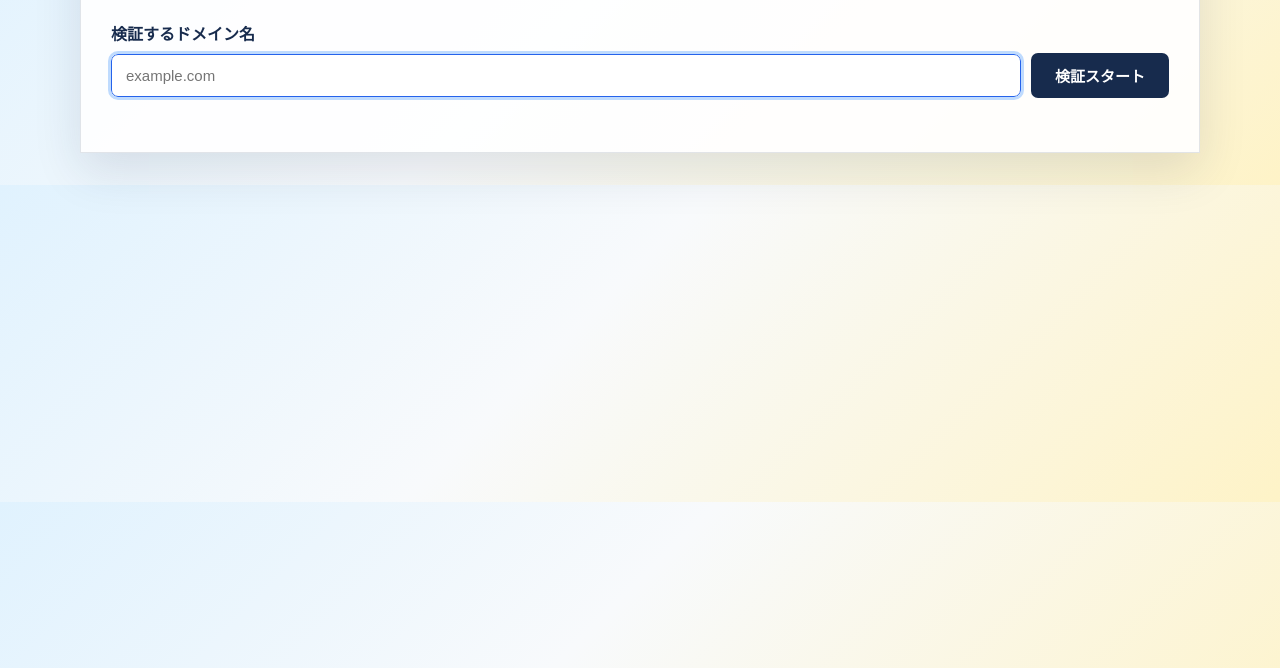
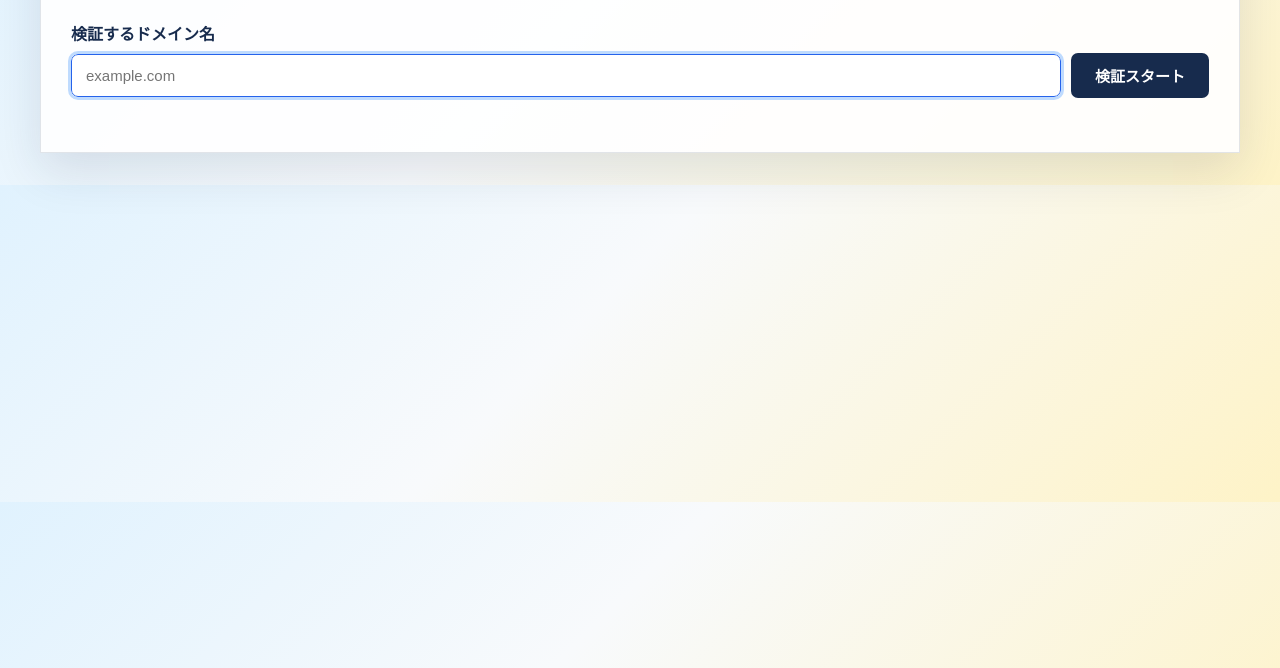
Before and after one commit to yoshigoto/dnssec-validator, a website: page index.html in a window 1280 px wide. Shown: the part 132-800 px from the top of the page. Drawn offline with Linux system fonts and the light colour scheme.

Commit message:
大箱の横幅を広げる。

```diff
--- a/index.html
+++ b/index.html
@@ -8,7 +8,7 @@
         :root { --ink: #172b4d; --muted: #667085; --line: #cbd5e1; --blue: #2563eb; --teal: #0f766e; --good: #15803d; --bad: #b42318; --paper: #f8fafc; }
         * { box-sizing: border-box; }
         body { font-family: Georgia, 'Yu Mincho', serif; margin: 0; padding: 32px 18px; background: linear-gradient(135deg, #e0f2fe, #f8fafc 45%, #fef3c7); color: var(--ink); }
-        .card { max-width: 1120px; margin: 0 auto; padding: 30px; background: rgba(255,255,255,.92); border: 1px solid rgba(23,43,77,.12); box-shadow: 0 18px 45px rgba(23,43,77,.12); }
+        .card { max-width: 1200px; margin: 0 auto; padding: 30px; background: rgba(255,255,255,.92); border: 1px solid rgba(23,43,77,.12); box-shadow: 0 18px 45px rgba(23,43,77,.12); }
         h1 { margin: 0 0 6px; font-size: 28px; letter-spacing: 0; }
         .lead { margin: 0 0 24px; color: var(--muted); font-family: sans-serif; font-size: 14px; }
         .form-group { margin-bottom: 24px; }
```
